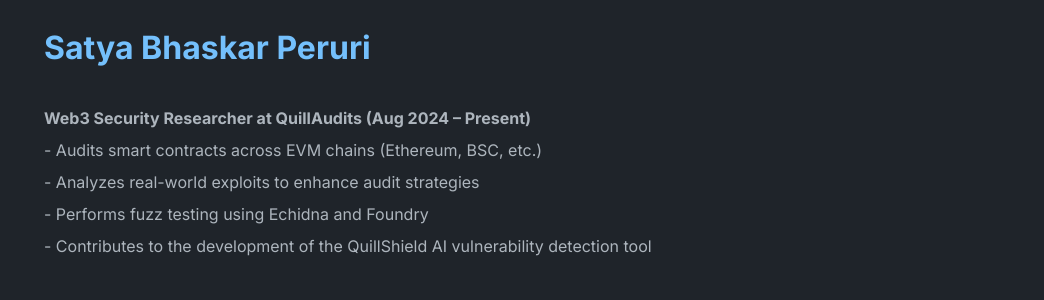
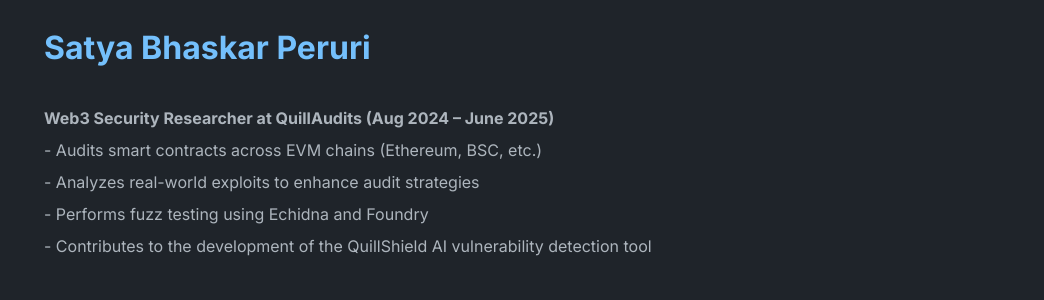
Before and after one commit to BhaskarPeruri/BhaskarPeruri.github.io, a Jekyll site: the page built from index.md, in a window 1280 px wide. Shown: the part 131-431 px from the top of the page, without its empty margins (236-1280 px from the left). Built offline with Jekyll 4.4.1, drawn with Linux system fonts in a browser that asks for light colours.

```diff
--- a/_config.yml
+++ b/_config.yml
@@ -3,7 +3,7 @@ author: Satya Bhaskar Peruri
 url: https://BhaskarPeruri.github.io # root address of the site
 description: |
 
-  <strong>Web3 Security Researcher at QuillAudits (Aug 2024 – Present) </strong> <br>
+  <strong>Web3 Security Researcher at QuillAudits (Aug 2024 – June 2025) </strong> <br>
   - Audits smart contracts across EVM chains (Ethereum, BSC, etc.)<br>
   - Analyzes real-world exploits to enhance audit strategies<br>
   - Performs fuzz testing using Echidna and Foundry<br>
@@ -17,7 +17,6 @@ description: |
   <strong>Web3 CTF Player (Nov 2023 – Present)</strong><br>
   - Actively participates in blockchain CTFs and auditing contests<br>
   - Applies analytical thinking to identify and mitigate vulnerabilities in complex smart contracts<br>
-
 
 permalink: /:slug
 favicon: "./logo.png" # relative path to site's favicon
@@ -51,7 +50,6 @@ theme_config:
 
     # title_blog: Blog
 
-
 soopr:
   publish_token: "" # sign up at https://www.soopr.co to get your publish token and personalize share and reaction options
 
```
